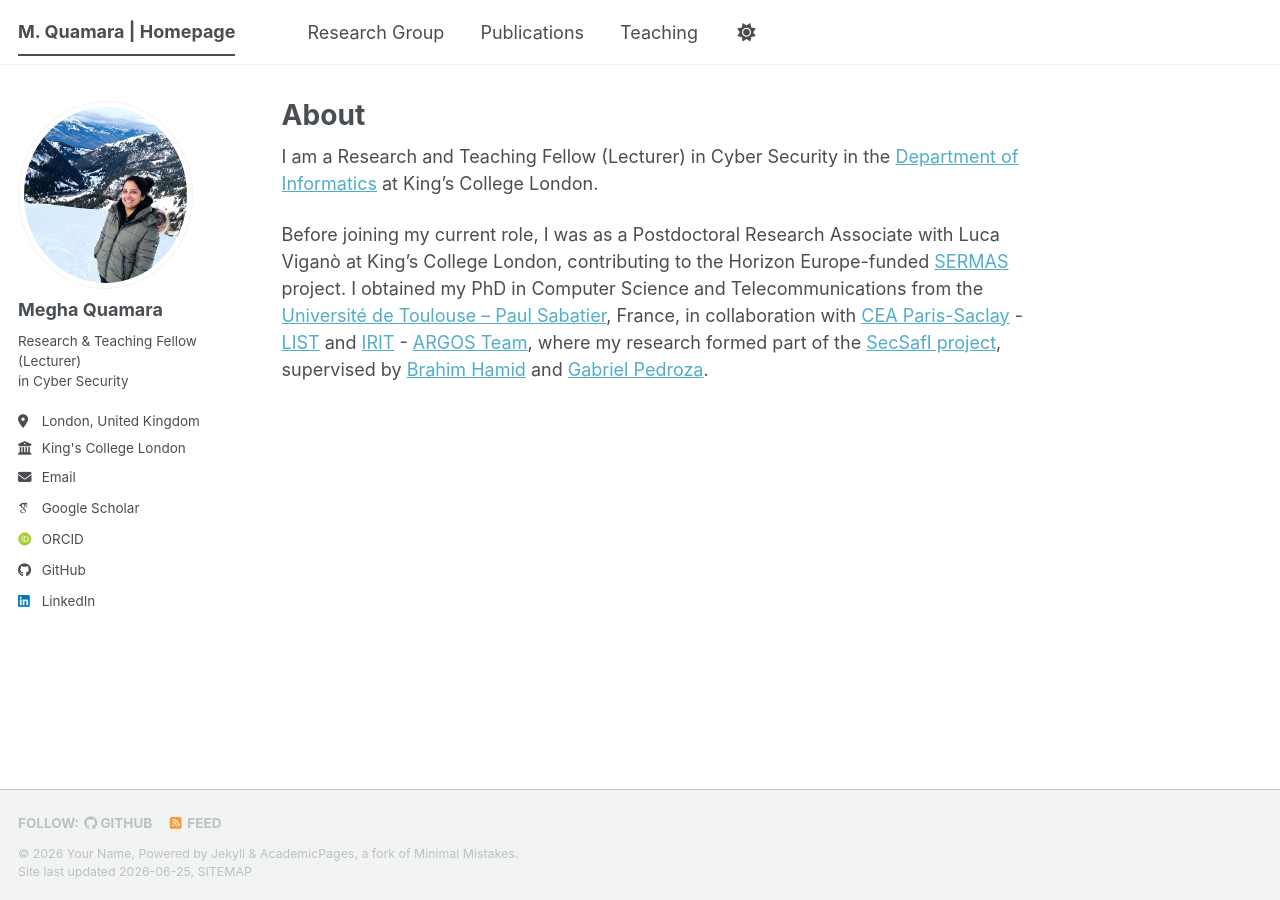
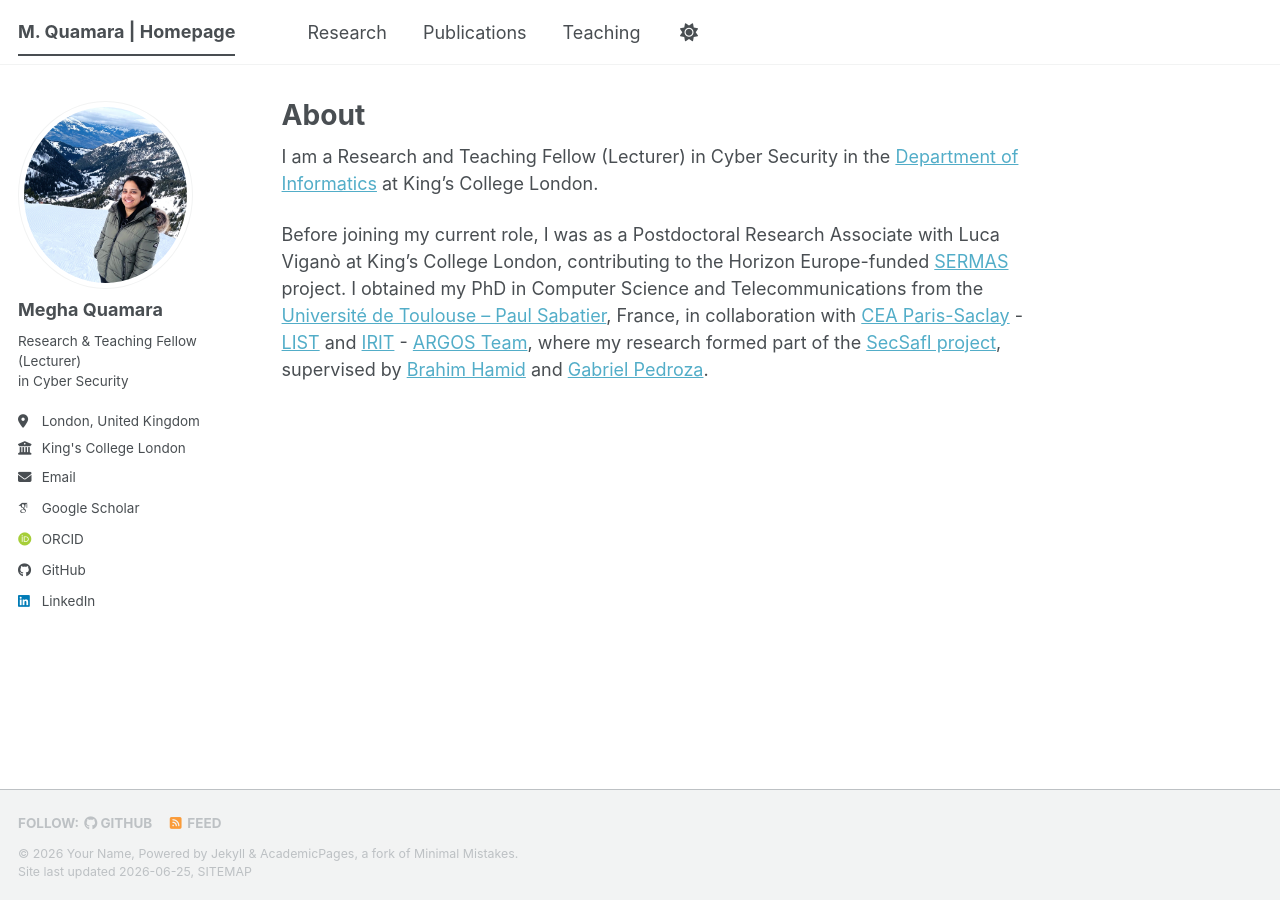
Before and after one commit to meghaquamara/personal-website, a Jekyll site: the page built from _pages/about.md, in a window 1280 px wide. Built offline with Jekyll 4.4.1, drawn with Linux system fonts in a browser that asks for light colours; some web fonts are replaced; a script bundle is joined from its source files by our own code; library files that are not in the unit come from our copies.

Commit message:
Update navigation.yml

```diff
--- a/_data/navigation.yml
+++ b/_data/navigation.yml
@@ -9,8 +9,8 @@
 
 main:
 
-- title: "Research Group"
-  url: /researchgroup/
+- title: "Research"
+  url: /research/
 
 - title: "Publications"
   url: /publications/
```
